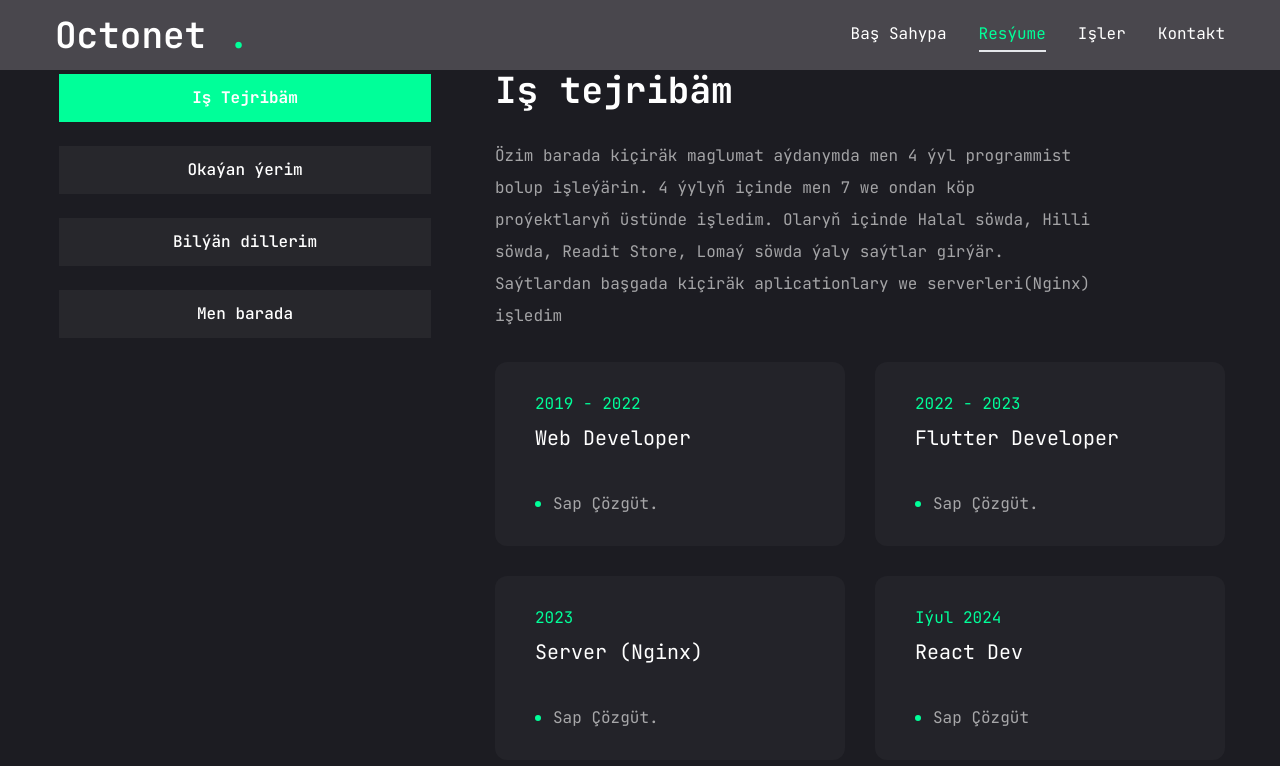
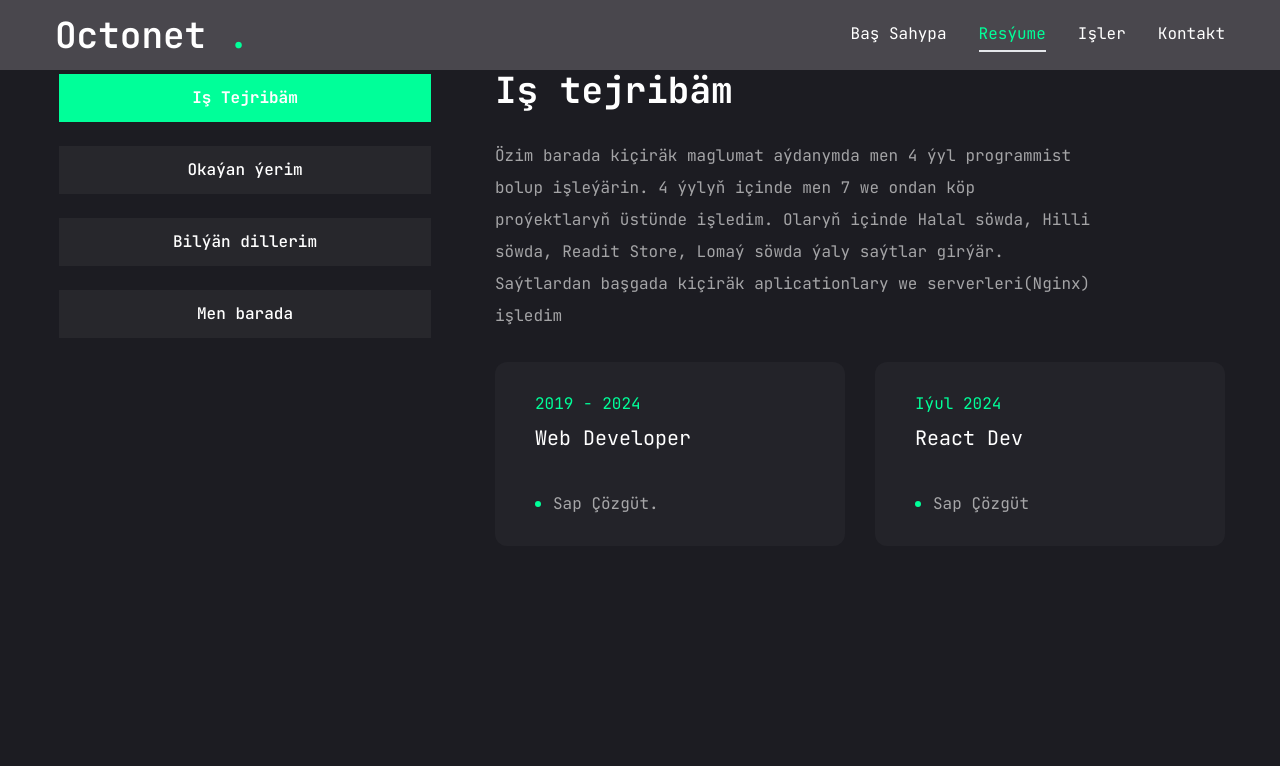
Before and after one commit to octonet29/Profile_Octonet, a Next.js app: page /resume in a window 1280 px wide. Shown: the top 766 px of the page. Built offline with nearby package versions, Linux system fonts and the light colour scheme.

Commit message:
'second_commit'

```diff
--- a/src/app/resume/page.tsx
+++ b/src/app/resume/page.tsx
@@ -46,17 +46,7 @@ const experience = {
 		{
 			company: "Sap Çözgüt.",
 			position: "Web Developer",
-			duration: "2019 - 2022",
-		},
-		{
-			company: "Sap Çözgüt.",
-			position: "Flutter Developer",
-			duration: "2022 - 2023",
-		},
-		{
-			company: "Sap Çözgüt.",
-			position: "Server (Nginx)",
-			duration: "2023",
+			duration: "2019 - 2024",
 		},
 		{
 			company: "Sap Çözgüt",
```
